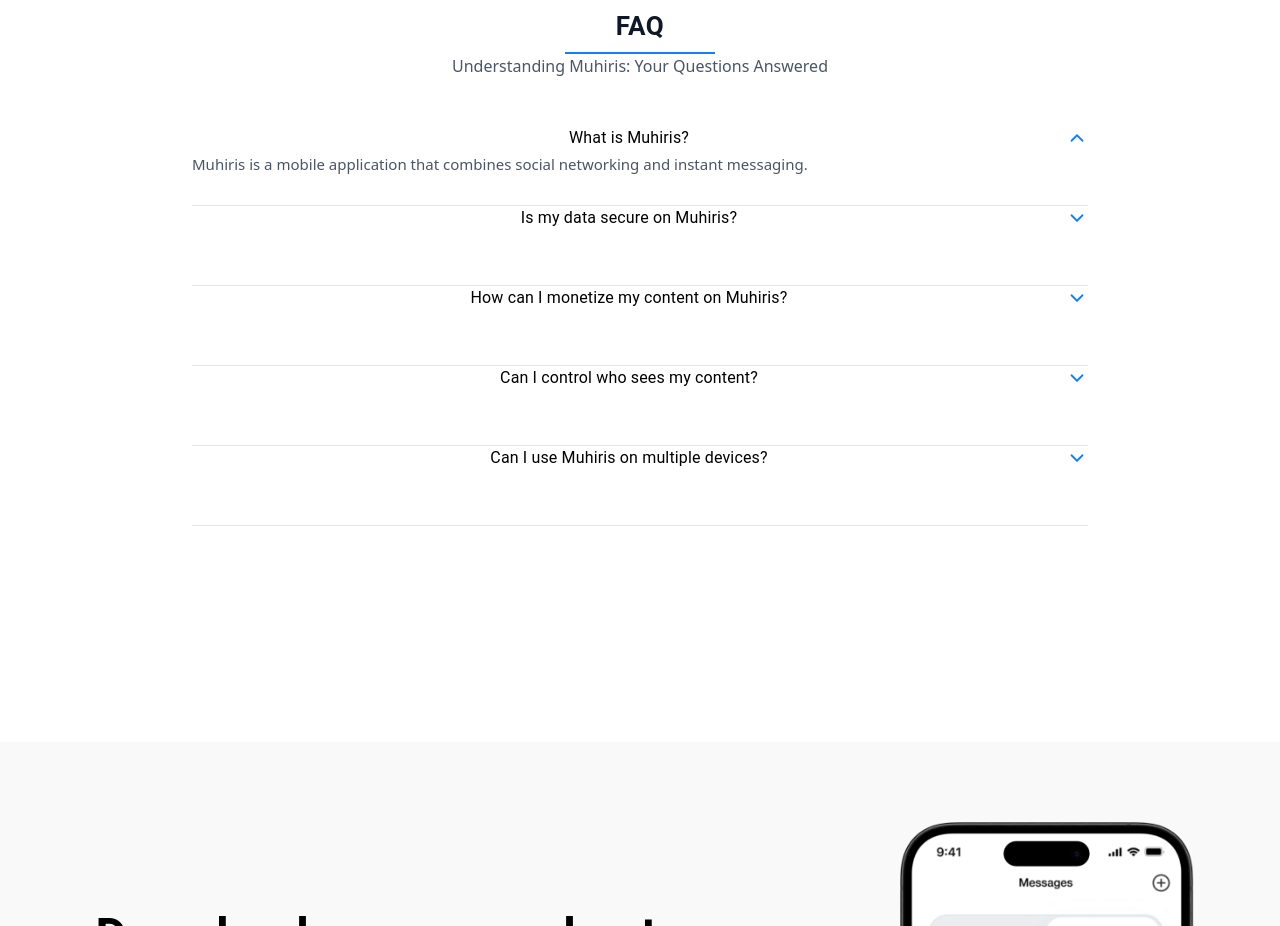
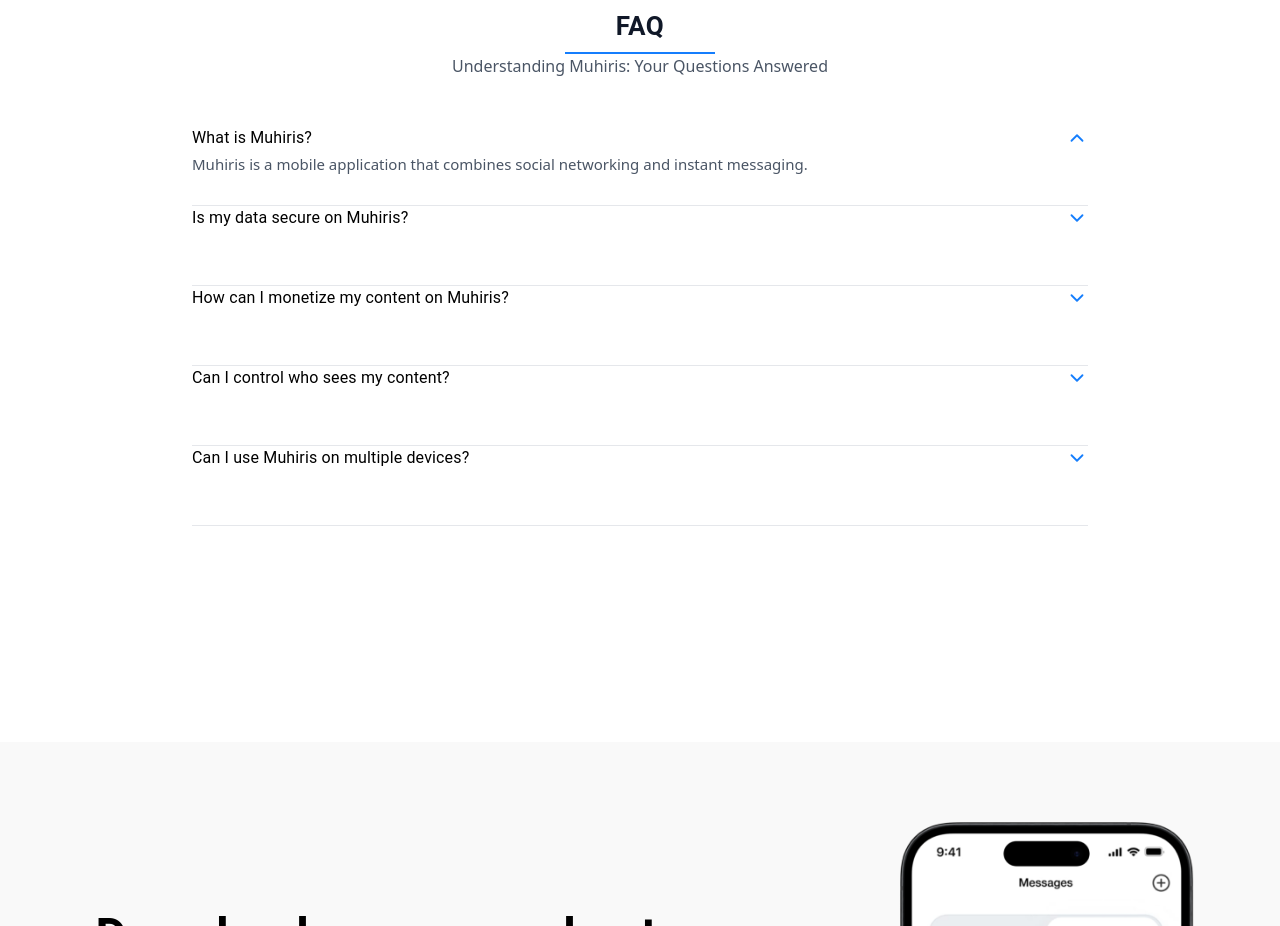
Before and after one commit to jasbx222/muhirsi-landing-page, a React (Vite) app: page / in a window 1280 px wide. Shown: the part 2960-3886 px from the top of the page. Built offline with nearby package versions, Linux system fonts and the light colour scheme.

Commit message:
add footer

```diff
--- a/src/pages/faq/Faq.tsx
+++ b/src/pages/faq/Faq.tsx
@@ -71,7 +71,7 @@
                 onClick={() => toggleFAQ(index)}
               >
                 <Typography
-                  className={`font-semibold text-[16px] sm:text-[17px]`}
+                  className={`font-semibold text-center ${isRTL ? '  sm:text-right':'sm:text-left'} text-[16px] sm:text-[17px]`}
                   sx={{ flex: 1 }}
                 >
                   {t(item.question)}
```
